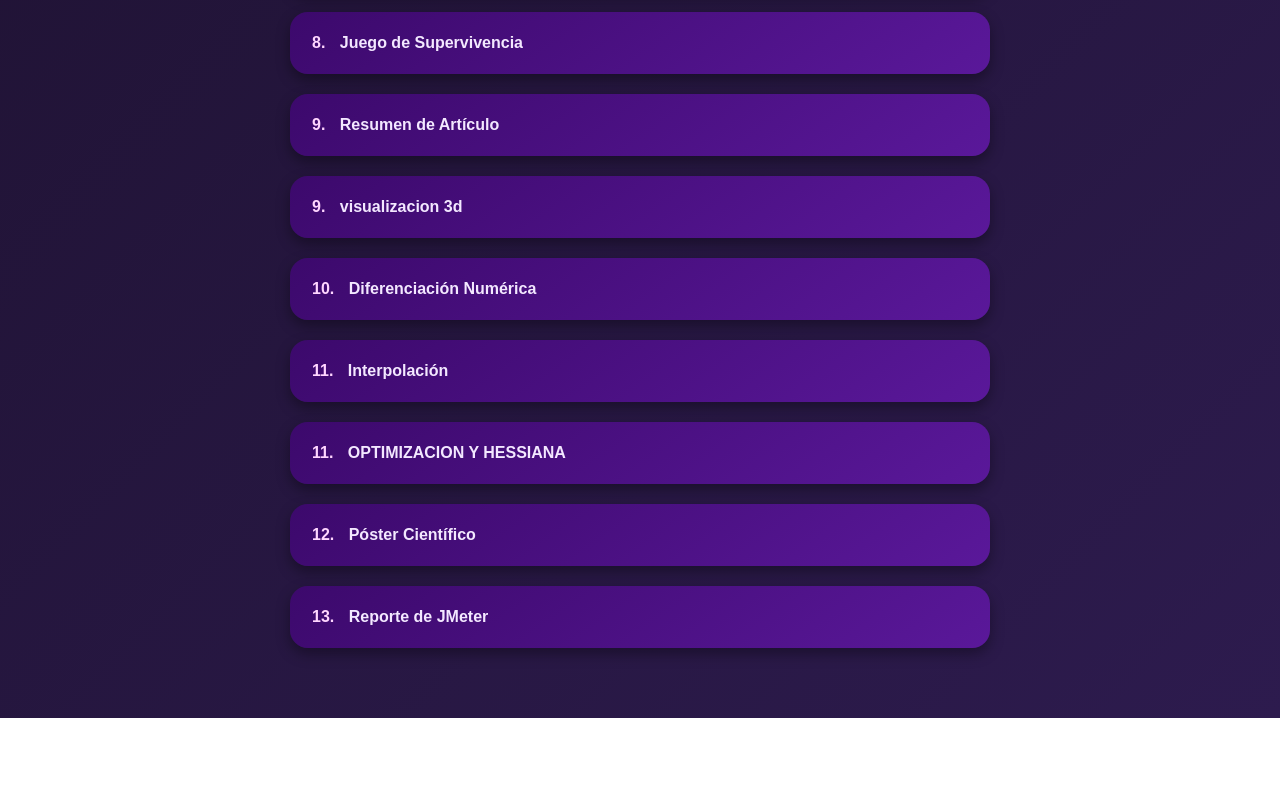
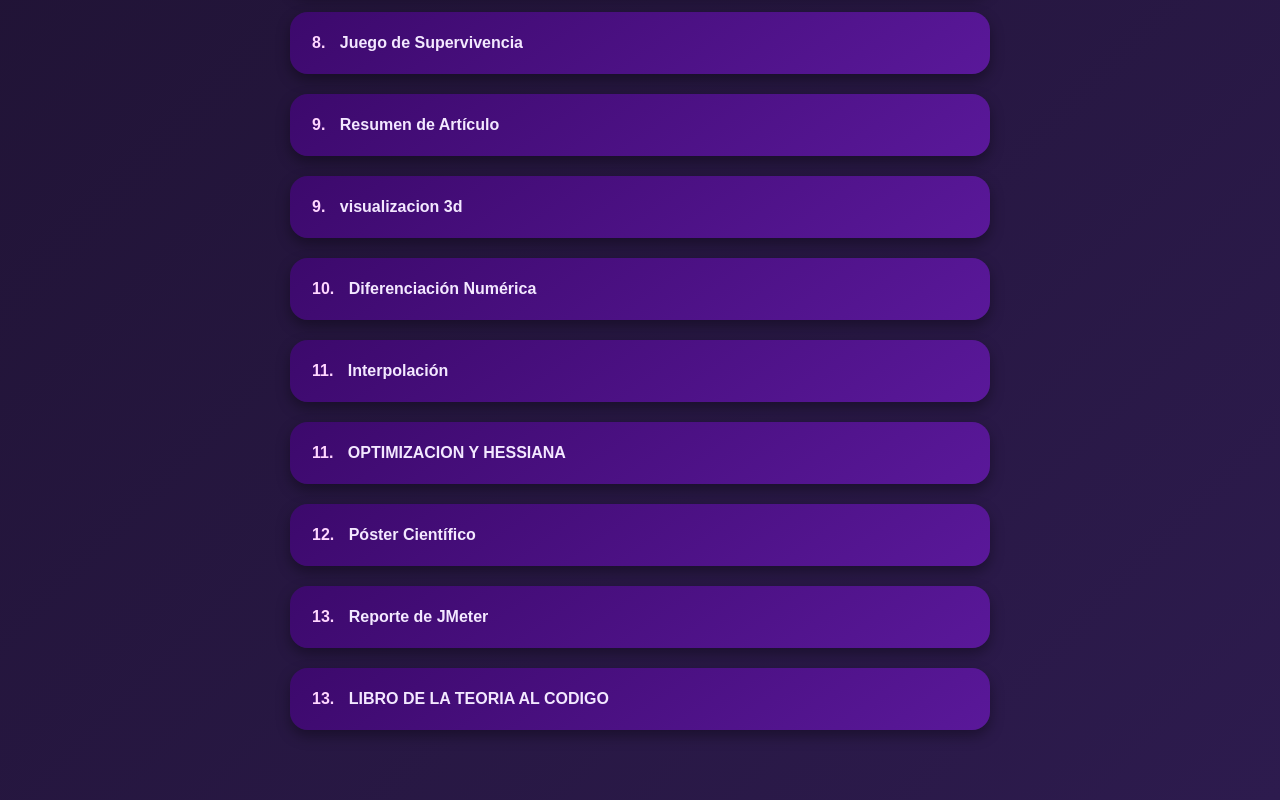
Before and after one commit to LeydyAguilar/PORTAFOLIO-LEYDY, a plain HTML site: page UNIDAD 2.html in a window 1280 px wide. Shown: the part 1018-1818 px from the top of the page. Before the commit the page ends 1736 px from the top, so only its background shows below. Drawn offline with Linux system fonts and the light colour scheme.

Commit message:
Update UNIDAD 2.html

```diff
--- a/UNIDAD 2.html
+++ b/UNIDAD 2.html
@@ -102,6 +102,7 @@
     <a href="interpolacion.html" class="curso"><span>11.</span> OPTIMIZACION Y  HESSIANA</a>
     <a href="Articulo.html" class="curso"><span>12.</span> Póster Científico</a>
     <a href="reporte de jmeter.html" class="curso"><span>13.</span> Reporte de JMeter</a>
+    <a href="libro.html" class="curso"><span>13.</span> LIBRO DE LA TEORIA AL CODIGO</a>
 </div>
 
 </body>
```
